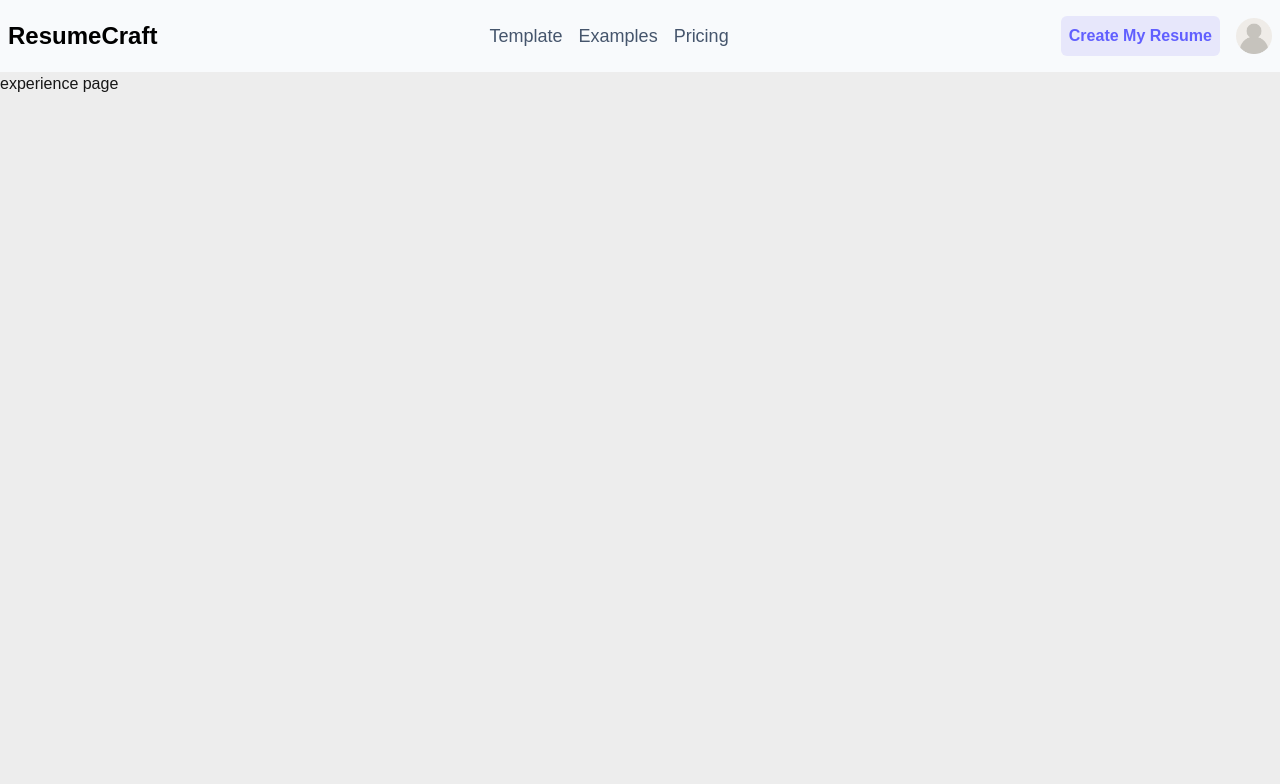
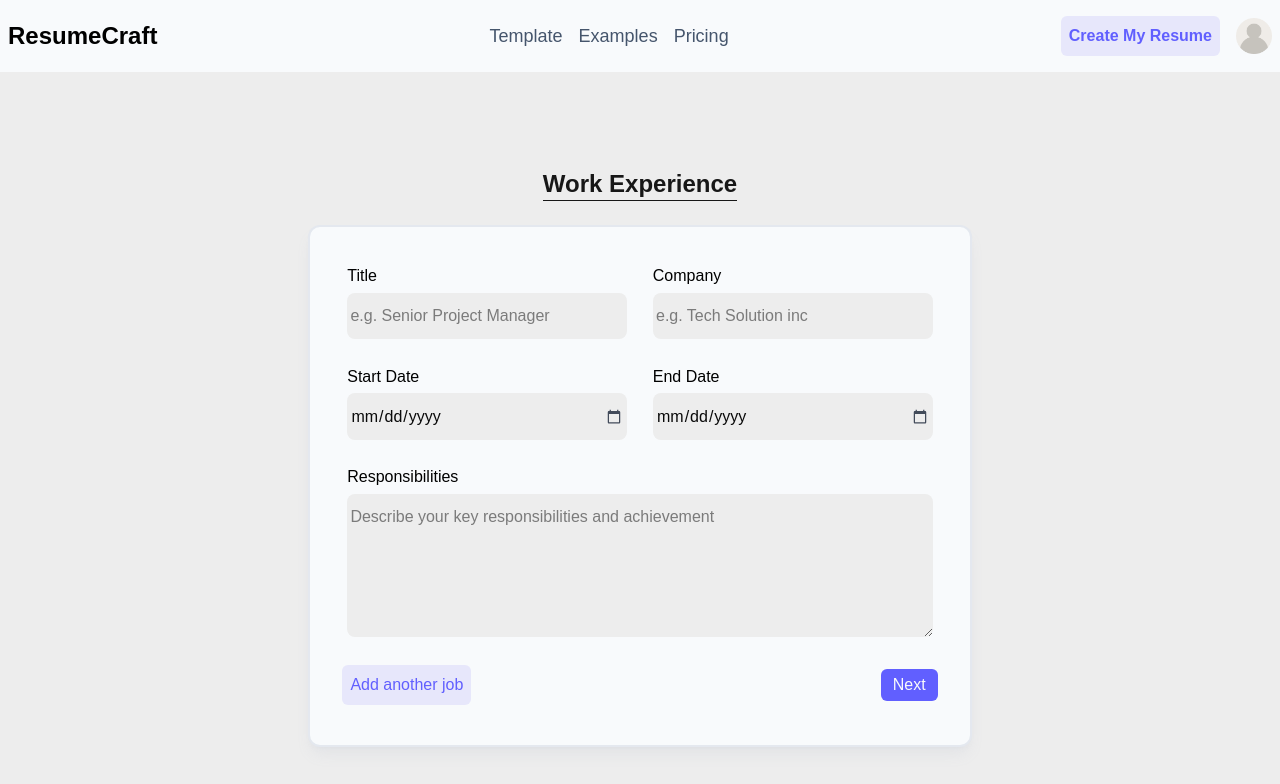
Before and after one commit to Obiorakingsley/ResumeCrafts, a Next.js app: page /resume/experience in a window 1280 px wide. Shown: the top 784 px of the page. Built offline with nearby package versions, Linux system fonts and the light colour scheme.

Commit message:
Add form to resume/education, skills and experience

```diff
--- a/src/app/(build)/resume/education/page.tsx
+++ b/src/app/(build)/resume/education/page.tsx
@@ -1,7 +1,51 @@
+import Link from "next/link";
 import React from "react";
 
 const page = () => {
-  return <div>educaation page</div>;
+  return (
+    <section className="flex flex-col w-full items-center justify-center py-12 px-3 min-h-[80vh]">
+      <div className="mb-12 text-center"></div>
+      <h3 className="text-2xl font-bold mb-6 border-b">Education</h3>
+      <form
+        action=""
+        className="form dark:text-slate-300 text-black dark:bg-black/80 shadow-lg bg-slate-50 text-center p-8 rounded-xl shadow-slate-400/10 grid gap-4 sm:grid-cols-2 align-center border-2 border-slate-400/20"
+      >
+        <label htmlFor="institution">
+          Institution
+          <input
+            id="institution"
+            name="institution"
+            type="text"
+            placeholder="e.g. University of Californai, Berkely"
+          />
+        </label>
+        <label htmlFor="Degree">
+          Degree
+          <input
+            id="Degree"
+            name="Degree"
+            type="text"
+            placeholder="e.g. Master of Business Administration"
+          />
+        </label>
+        <label htmlFor="startDate">
+          Start Date
+          <input id="startDate" name="startDate" type="date" />
+        </label>
+        <label htmlFor="endDate">
+          End Date
+          <input id="endDate" name="endDate" type="date" />
+        </label>
+
+        <Link
+          className="place-self-end sm:col-span-2 my-2 bg-indigo-500 transition-colors hover:bg-indigo-600 py-1 px-3 rounded-md text-slate-50"
+          href="/resume/education"
+        >
+          <button>Next</button>
+        </Link>
+      </form>
+    </section>
+  );
 };
 
 export default page;
--- a/src/app/(build)/resume/experience/page.tsx
+++ b/src/app/(build)/resume/experience/page.tsx
@@ -1,7 +1,79 @@
+import Link from "next/link";
 import React from "react";
 
 const page = () => {
-  return <div>experience page</div>;
+  return (
+    <section className="flex flex-col w-full items-center justify-center py-12 px-3 min-h-[80vh]">
+      <div className="mb-12 text-center"></div>
+      <h3 className="text-2xl font-bold mb-6 border-b">Work Experience</h3>
+      <form
+        action=""
+        className="form dark:text-slate-300 text-black dark:bg-black/80 shadow-lg bg-slate-50 text-center p-8 rounded-xl shadow-slate-400/10 grid gap-4 sm:grid-cols-2 align-center border-2 border-slate-400/20"
+      >
+        <label htmlFor="title">
+          Title
+          <input
+            id="title"
+            name="title"
+            type="text"
+            placeholder="e.g. Senior Project Manager"
+          />
+        </label>
+        <label htmlFor="company">
+          Company
+          <input
+            id="company"
+            name="company"
+            type="text"
+            placeholder="e.g. Tech Solution inc"
+          />
+        </label>
+        <label htmlFor="startDate">
+          Start Date
+          <input
+            className="input-date"
+            id="startDate"
+            name="startDate"
+            type="date"
+          />
+        </label>
+        <label htmlFor="endDate">
+          End Date
+          <input
+            className="input-date"
+            id="endDate"
+            name="endDate"
+            type="date"
+          />
+        </label>
+        <label htmlFor="responsibilities" className="sm:col-span-2">
+          Responsibilities
+          <textarea
+            className=" border-2 dark:border-slate-50/20 border-slate-300/40 w-full p-1"
+            name="responsibilities"
+            id=""
+            cols={30}
+            rows={5}
+            placeholder="Describe your key responsibilities and achievement"
+          ></textarea>
+        </label>
+        <div className="flex items-center justify-between sm:col-span-2 my-2">
+          <button
+            type="button"
+            className="py-2 px-2 text-md bg-indigo-600/10 text-indigo-500 rounded-md hover:bg-indigo-500/5 transition-colors focus:outline-none focus:ring-1 focus:ring-indigo-400 focus:ring-offset-2 cursor-pointer"
+          >
+            Add another job
+          </button>
+          <Link
+            className="bg-indigo-500 transition-colors hover:bg-indigo-600 py-1 px-3 rounded-md text-slate-50"
+            href="/resume/education"
+          >
+            <button>Next</button>
+          </Link>
+        </div>
+      </form>
+    </section>
+  );
 };
 
 export default page;
--- a/src/app/(build)/resume/skills/page.tsx
+++ b/src/app/(build)/resume/skills/page.tsx
@@ -25,7 +25,7 @@ const page = () => {
 
         <Link
           className="place-self-end my-2 bg-indigo-500 transition-colors hover:bg-indigo-600 py-1 px-3 rounded-md text-slate-50"
-          href="resume/experience"
+          href="/resume/experience"
         >
           <button>Next</button>
         </Link>
--- a/src/app/globals.css
+++ b/src/app/globals.css
@@ -35,7 +35,8 @@ body {
   padding: 0.3rem;
 }
 
-.form input {
+.form input,
+textarea {
   border: none;
   outline: none;
   background-color: var(--background);
@@ -47,6 +48,12 @@ body {
   color: var(--color);
 }
 
-.form input:focus {
+input[type="date"]::-webkit-calendar-picker-indicator {
+  cursor: pointer;
+  filter: invert(24%) sepia(96%) saturate(100%) hue-rotate(180deg);
+}
+
+.form input:focus,
+.form textarea:focus {
   border: 1px ridge #6d6a6a;
 }
```
